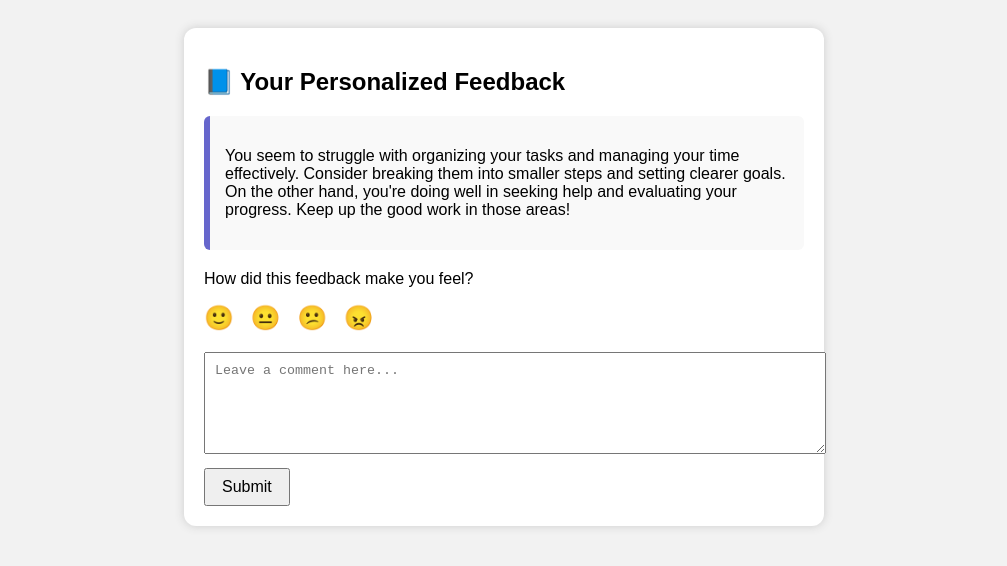
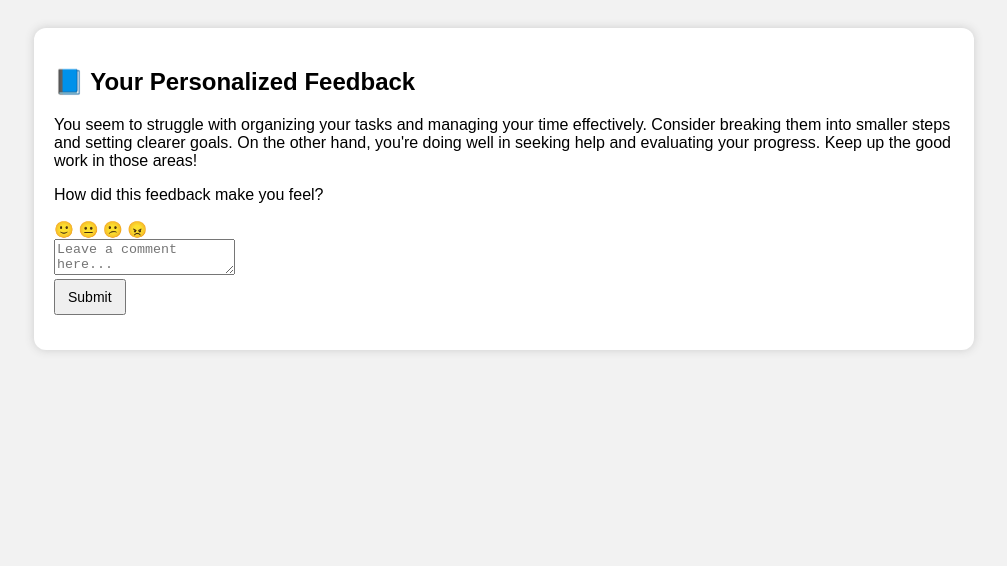
Before and after one commit to mhan06/srl-feedback-tool, a plain HTML site: page index.html in a window 1280 px wide. Shown: the whole page, without its empty margins (136-1143 px from the left). Drawn offline with Linux system fonts and the light colour scheme.

Commit message:
Add files via upload

```diff
--- a/style.css
+++ b/style.css
@@ -4,45 +4,31 @@ body {
   padding: 20px;
 }
 .container {
-  max-width: 600px;
+  max-width: 900px;
   margin: auto;
   background: #ffffff;
   padding: 20px;
   border-radius: 12px;
   box-shadow: 0px 0px 10px #ccc;
 }
-.feedback-box {
-  background-color: #f9f9f9;
-  padding: 15px;
-  border-radius: 6px;
-  margin-bottom: 20px;
-  border-left: 6px solid #6666cc;
+table {
+  width: 100%;
+  border-collapse: collapse;
+  margin-top: 20px;
 }
-.reaction-block {
-  margin: 10px 0;
+table, th, td {
+  border: 1px solid #cccccc;
 }
-.reactions {
-  font-size: 24px;
-}
-.reactions span {
-  cursor: pointer;
-  margin-right: 10px;
-}
-.reactions span.selected {
-  background-color: #d4eaff;
-  border-radius: 5px;
-  padding: 2px 5px;
-}
-textarea {
-  width: 100%;
-  height: 80px;
-  margin-top: 10px;
+th, td {
   padding: 10px;
-}
-.buttons {
-  margin-top: 10px;
+  text-align: left;
 }
 button {
-  padding: 8px 16px;
-  font-size: 16px;
+  padding: 8px 12px;
+  font-size: 14px;
+  margin-bottom: 15px;
 }
+canvas {
+  margin-top: 30px;
+  margin-bottom: 30px;
+}
```
